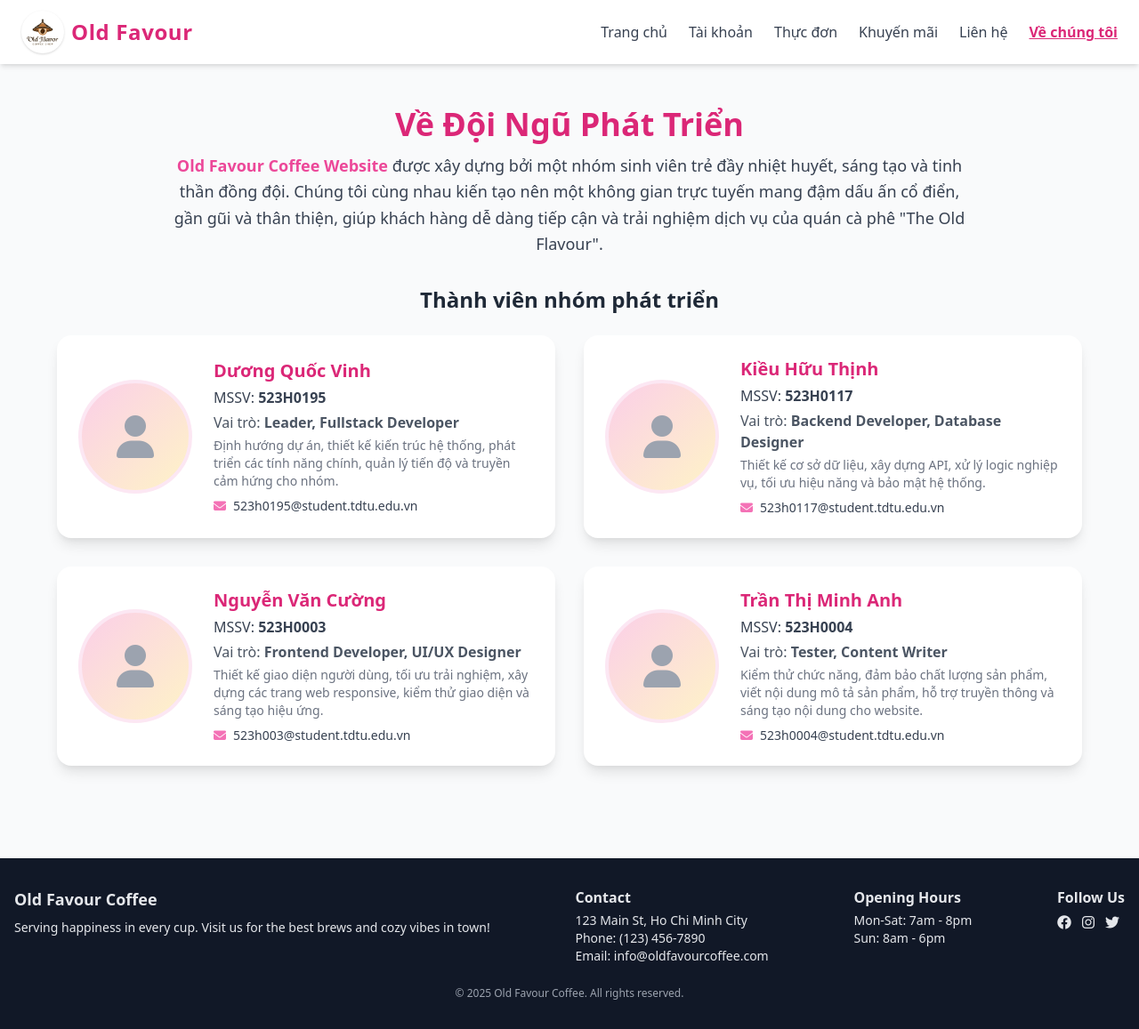
After one commit to Vinh9029/SE_Final, a PHP site: page /aboutUs.php in a window 1280 px wide. The commit adds this page. Shown: the whole page at 89% size. Run offline with PHP 8.4, Linux system fonts and the light colour scheme.

Commit message:
Update trang aboutUSaboutUS

```diff
--- /dev/null
+++ b/aboutUs.php
@@ -0,0 +1,96 @@
+<!DOCTYPE html>
+<html lang="vi">
+<head>
+    <meta charset="UTF-8">
+    <meta name="viewport" content="width=device-width, initial-scale=1.0">
+    <title>Về Chúng Tôi - Old Favour Coffee Team</title>
+    <link href="https://cdn.jsdelivr.net/npm/tailwindcss@2.2.19/dist/tailwind.min.css" rel="stylesheet">
+    <link rel="stylesheet" href="https://cdnjs.cloudflare.com/ajax/libs/font-awesome/6.4.0/css/all.min.css">
+</head>
+<body class="bg-gray-50 min-h-screen flex flex-col">
+    <header class="bg-white shadow-md sticky top-0 z-50">
+        <div class="container mx-auto flex items-center justify-between py-3 px-6">
+            <div class="flex items-center gap-2">
+                <img src="Photos/logo.png" alt="Logo" class="h-12 w-12 object-cover rounded-full shadow" />
+                <span class="text-2xl font-bold text-pink-600 tracking-wide select-none">Old Favour</span>
+            </div>
+            <nav class="flex items-center gap-6">
+                <a href="index.php" class="text-gray-700 hover:text-pink-600 font-medium transition">Trang chủ</a>
+                <a href="user.php" class="text-gray-700 hover:text-pink-600 font-medium transition">Tài khoản</a>
+                <a href="#" class="text-gray-700 hover:text-pink-600 font-medium transition">Thực đơn</a>
+                <a href="#" class="text-gray-700 hover:text-pink-600 font-medium transition">Khuyến mãi</a>
+                <a href="#" class="text-gray-700 hover:text-pink-600 font-medium transition">Liên hệ</a>
+                <a href="aboutUs.php" class="text-pink-600 font-bold transition underline underline-offset-4">Về chúng tôi</a>
+            </nav>
+        </div>
+    </header>
+    <main class="flex-1">
+        <!-- Section: Giới thiệu chung -->
+        <section class="max-w-4xl mx-auto mt-12 mb-8 text-center">
+            <h1 class="text-4xl font-extrabold text-pink-600 mb-3 drop-shadow">Về Đội Ngũ Phát Triển</h1>
+            <p class="text-lg text-gray-700 mb-4 leading-relaxed">
+                <span class="font-semibold text-pink-500">Old Favour Coffee Website</span> được xây dựng bởi một nhóm sinh viên trẻ đầy nhiệt huyết, sáng tạo và tinh thần đồng đội. Chúng tôi cùng nhau kiến tạo nên một không gian trực tuyến mang đậm dấu ấn cổ điển, gần gũi và thân thiện, giúp khách hàng dễ dàng tiếp cận và trải nghiệm dịch vụ của quán cà phê "The Old Flavour".
+            </p>
+        </section>
+        <!-- Section: Team Members -->
+        <section class="max-w-6xl mx-auto mb-16">
+            <h2 class="text-2xl font-bold text-gray-800 mb-6 text-center">Thành viên nhóm phát triển</h2>
+            <div class="grid grid-cols-1 md:grid-cols-2 gap-8">
+                <!-- Member 1 -->
+                <div class="bg-white rounded-2xl shadow-lg p-6 flex flex-col md:flex-row items-center gap-6 hover:shadow-2xl transition group">
+                    <div class="w-32 h-32 bg-gradient-to-br from-pink-200 to-yellow-100 rounded-full flex items-center justify-center overflow-hidden border-4 border-pink-100 group-hover:scale-105 transition">
+                        <span class="text-5xl text-gray-400"><i class="fa fa-user"></i></span>
+                    </div>
+                    <div class="flex-1 text-left">
+                        <h3 class="text-xl font-bold text-pink-600 mb-1">Dương Quốc Vinh</h3>
+                        <div class="text-gray-700 mb-1">MSSV: <span class="font-semibold">523H0195</span></div>
+                        <div class="text-gray-600 mb-1">Vai trò: <span class="font-semibold">Leader, Fullstack Developer</span></div>
+                        <div class="text-gray-500 mb-2 text-sm">Định hướng dự án, thiết kế kiến trúc hệ thống, phát triển các tính năng chính, quản lý tiến độ và truyền cảm hứng cho nhóm.</div>
+                        <div class="text-gray-700 text-sm"><i class="fa fa-envelope text-pink-400 mr-2"></i>523h0195@student.tdtu.edu.vn</div>
+                    </div>
+                </div>
+                <!-- Member 2 -->
+                <div class="bg-white rounded-2xl shadow-lg p-6 flex flex-col md:flex-row items-center gap-6 hover:shadow-2xl transition group">
+                    <div class="w-32 h-32 bg-gradient-to-br from-pink-200 to-yellow-100 rounded-full flex items-center justify-center overflow-hidden border-4 border-pink-100 group-hover:scale-105 transition">
+                        <span class="text-5xl text-gray-400"><i class="fa fa-user"></i></span>
+                    </div>
+                    <div class="flex-1 text-left">
+                        <h3 class="text-xl font-bold text-pink-600 mb-1">Kiều Hữu Thịnh</h3>
+                        <div class="text-gray-700 mb-1">MSSV: <span class="font-semibold">523H0117</span></div>
+                        <div class="text-gray-600 mb-1">Vai trò: <span class="font-semibold">Backend Developer, Database Designer</span></div>
+                        <div class="text-gray-500 mb-2 text-sm">Thiết kế cơ sở dữ liệu, xây dựng API, xử lý logic nghiệp vụ, tối ưu hiệu năng và bảo mật hệ thống.</div>
+                        <div class="text-gray-700 text-sm"><i class="fa fa-envelope text-pink-400 mr-2"></i>523h0117@student.tdtu.edu.vn</div>
+                    </div>
+                </div>
+                <!-- Member 3 -->
+                <div class="bg-white rounded-2xl shadow-lg p-6 flex flex-col md:flex-row items-center gap-6 hover:shadow-2xl transition group">
+                    <div class="w-32 h-32 bg-gradient-to-br from-pink-200 to-yellow-100 rounded-full flex items-center justify-center overflow-hidden border-4 border-pink-100 group-hover:scale-105 transition">
+                        <span class="text-5xl text-gray-400"><i class="fa fa-user"></i></span>
+                    </div>
+                    <div class="flex-1 text-left">
+                        <h3 class="text-xl font-bold text-pink-600 mb-1">Nguyễn Văn Cường</h3>
+                        <div class="text-gray-700 mb-1">MSSV: <span class="font-semibold">523H0003</span></div>
+                        <div class="text-gray-600 mb-1">Vai trò: <span class="font-semibold">Frontend Developer, UI/UX Designer</span></div>
+                        <div class="text-gray-500 mb-2 text-sm">Thiết kế giao diện người dùng, tối ưu trải nghiệm, xây dựng các trang web responsive, kiểm thử giao diện và sáng tạo hiệu ứng.</div>
+                        <div class="text-gray-700 text-sm"><i class="fa fa-envelope text-pink-400 mr-2"></i>523h003@student.tdtu.edu.vn</div>
+                    </div>
+                </div>
+                <!-- Member 4 -->
+                <div class="bg-white rounded-2xl shadow-lg p-6 flex flex-col md:flex-row items-center gap-6 hover:shadow-2xl transition group">
+                    <div class="w-32 h-32 bg-gradient-to-br from-pink-200 to-yellow-100 rounded-full flex items-center justify-center overflow-hidden border-4 border-pink-100 group-hover:scale-105 transition">
+                        <span class="text-5xl text-gray-400"><i class="fa fa-user"></i></span>
+                    </div>
+                    <div class="flex-1 text-left">
+                        <h3 class="text-xl font-bold text-pink-600 mb-1">Trần Thị Minh Anh</h3>
+                        <div class="text-gray-700 mb-1">MSSV: <span class="font-semibold">523H0004</span></div>
+                        <div class="text-gray-600 mb-1">Vai trò: <span class="font-semibold">Tester, Content Writer</span></div>
+                        <div class="text-gray-500 mb-2 text-sm">Kiểm thử chức năng, đảm bảo chất lượng sản phẩm, viết nội dung mô tả sản phẩm, hỗ trợ truyền thông và sáng tạo nội dung cho website.</div>
+                        <div class="text-gray-700 text-sm"><i class="fa fa-envelope text-pink-400 mr-2"></i>523h0004@student.tdtu.edu.vn</div>
+                    </div>
+                </div>
+            </div>
+        </section>
+    </main>
+    <?php include 'footer.php'; ?>
+</body>
+</html>
--- a/user.php
+++ b/user.php
@@ -39,6 +39,7 @@
                 </div>
                 <a href="#" class="text-gray-700 hover:text-pink-600 font-medium transition">Khuyến mãi</a>
                 <a href="#" class="text-gray-700 hover:text-pink-600 font-medium transition">Liên hệ</a>
+                <a href="aboutUs.php" class="text-gray-700 hover:text-pink-600 font-medium transition">Về chúng tôi</a>
             </nav>
             <!-- Search, Cart, User -->
             <div class="flex items-center gap-4">
```
Also changed, not shown: Photos/login_background.jpg (deleted), Photos/test2.jpg (added).
